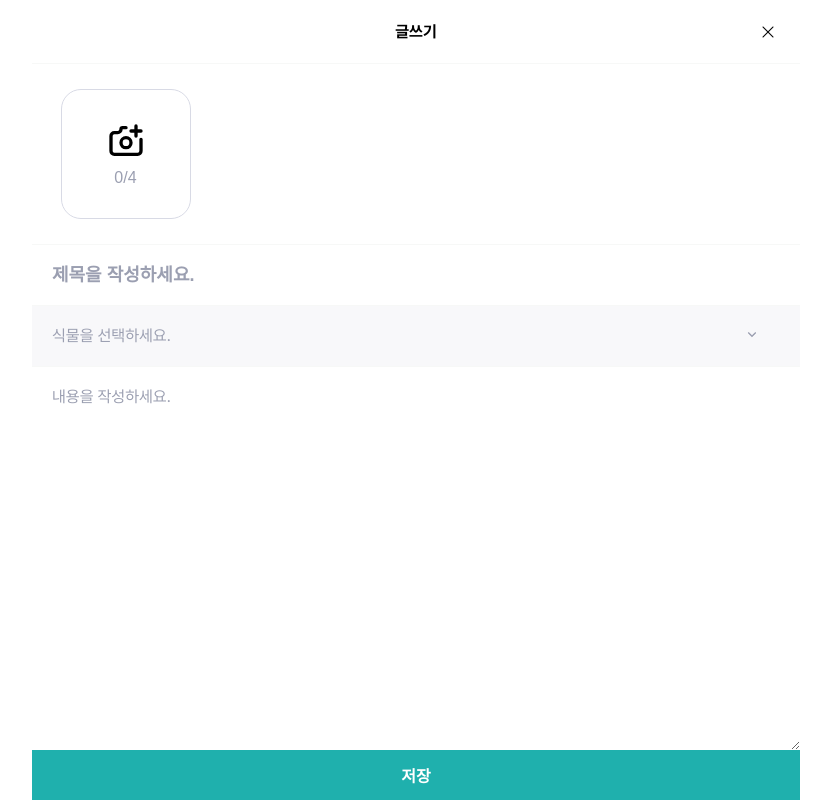
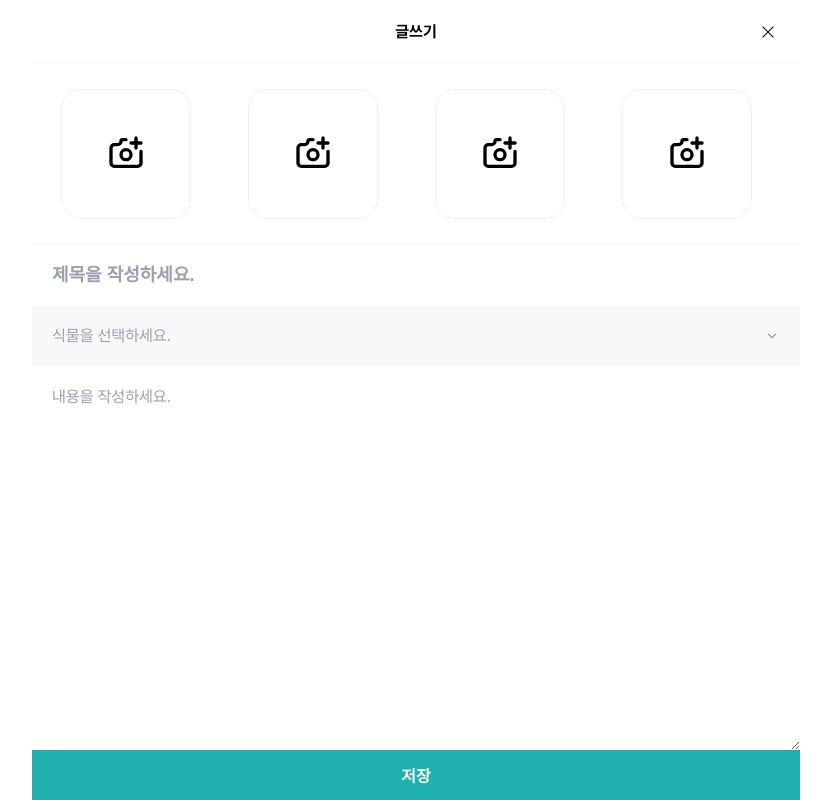
Before and after one commit to kes-knows-nothing/plantopia, a React app: page /diary/write in a window 1280 px wide. Shown: the whole page, without its empty margins (224-1055 px from the left). Built offline with nearby package versions, Linux system fonts and the light colour scheme; the HTML template or start-up script is replaced by a standard one.

Commit message:
Feat: 식물선택 input 바깥 영역 클릭시에 select 닫기

```diff
--- a/src/pages/diaryWritePage/DiaryWritePage.scss
+++ b/src/pages/diaryWritePage/DiaryWritePage.scss
@@ -8,6 +8,10 @@
   width: 1px;
   height: 1px;
   clip: rect(1px, 1px, 1px, 1px);
+}
+
+.hidden {
+  display: none;
 }
 
 /* DIARY-WRITE 페이지 */
@@ -68,7 +72,7 @@
           margin: auto;
           width: 8rem;
           height: 8rem;
-          border: 1px solid #d8dae5;
+          border: 1px solid #efefef;
           border-radius: 1rem;
           overflow: hidden;
           padding: 0;
@@ -100,7 +104,7 @@
           .photo_input {
             display: none;
           }
-          .main-photo {
+          .main_photo {
             width: 100%;
             height: 25%;
 
@@ -120,13 +124,6 @@
             justify-content: center;
             line-height: 1;
           }
-
-          .photo_text.hidden {
-            display: none;
-          }
-          .hidden {
-            display: none;
-          }
         }
 
         .photo_delete_btn {
@@ -143,12 +140,8 @@
           justify-content: center;
 
           position: absolute;
-          right: 0.5rem;
-          top: -0.5rem;
-        }
-
-        .hidden {
-          display: none;
+          right: 0rem;
+          top: -1rem;
         }
       }
     }
@@ -194,6 +187,8 @@
 
           display: flex;
           align-items: center;
+          justify-content: space-between;
+
           position: relative;
           cursor: pointer;
 
@@ -204,10 +199,10 @@
           }
 
           .chosen_wrap {
+            min-height: 6rem;
+
             display: flex;
             align-items: center;
-            min-height: 6rem;
-
             flex-wrap: wrap;
             font-size: 1.4rem;
 
@@ -233,11 +228,13 @@
           }
 
           .arrow_icon {
-            padding: 2rem;
-            position: absolute;
-            right: 2rem;
-            top: 50%;
-            transform: translateY(-50%);
+            height: 6rem;
+            font-size: 1.6rem;
+
+            display: flex;
+            align-items: center;
+            justify-content: flex-end;
+            flex-grow: 1;
           }
         }
 
@@ -350,7 +347,7 @@
               width: 4rem;
               height: 4rem;
               right: 1rem;
-              top: -1rem;
+              top: -1.5rem;
             }
           }
         }
--- a/src/pages/diaryWritePage/SectionBoard.tsx
+++ b/src/pages/diaryWritePage/SectionBoard.tsx
@@ -1,9 +1,10 @@
-import { useState, useCallback } from 'react';
+import { useState, useCallback, useEffect, useRef } from 'react';
 import { RiArrowUpSLine, RiArrowDownSLine, RiCloseFill } from 'react-icons/ri';
 
 const SectionBoard = () => {
   const [isVisible, setIsVisible] = useState(false);
   const [chosenPlants, setChosenPlants] = useState([]);
+  const wrapperRef = useRef(null);
 
   const plantData = [
     { id: 'chk1', value: '식물1' },
@@ -29,6 +30,20 @@ const SectionBoard = () => {
     });
   }
 
+  useEffect(() => {
+    function handleClickOutside(event) {
+      if (wrapperRef.current && !wrapperRef.current.contains(event.target)) {
+        setIsVisible(false);
+      }
+    }
+
+    document.addEventListener('mousedown', handleClickOutside);
+
+    return () => {
+      document.removeEventListener('mousedown', handleClickOutside);
+    };
+  }, []);
+
   function handleChosenPlantClick(plant) {
     setChosenPlants(chosenPlants.filter(p => p !== plant));
   }
@@ -43,7 +58,7 @@ const SectionBoard = () => {
         />
       </div>
 
-      <div className="plant_select_wrapper">
+      <div className="plant_select_wrapper" ref={wrapperRef}>
         <div className="plant_select">
           {chosenPlants.length === 0 ? (
             <div className="choose_text" onClick={toggleSelect}>
--- a/src/pages/diaryWritePage/SectionPhoto.tsx
+++ b/src/pages/diaryWritePage/SectionPhoto.tsx
@@ -5,13 +5,23 @@ import { TbCameraPlus } from 'react-icons/tb';
 import { RiCloseFill } from 'react-icons/ri';
 import 'swiper/css';
 import 'swiper/css/navigation';
-import './photoSection.scss';
+
+const Counter = ({ current, max }) => {
+  return (
+    <div className="photo_counter hidden">
+      <span className="current_count">{current}</span>
+      <span>/</span>
+      <span className="max_count">{max}</span>
+    </div>
+  );
+};
 
 const SectionPhoto = () => {
   const [slidesPerView, setSlidesPerView] = useState(3.5);
-  const [slides, setSlides] = useState([]);
-  const [isFileAttached, setIsFileAttached] = useState(false);
-  const uploadButtonRef = useRef(null);
+  const [slides, setSlides] = useState(
+    new Array(4).fill({ backgroundImage: '' }),
+  );
+  const uploadButtonRefs = useRef([]);
 
   useEffect(() => {
     const handleResize = () => {
@@ -26,26 +36,35 @@ const SectionPhoto = () => {
     };
   }, []);
 
-  const handleFileSelect = useCallback(event => {
+  const handleFileSelect = useCallback(
+    (event, index) => {
       const file = event.target.files[0];
       if (file) {
         const reader = new FileReader();
         reader.onload = e => {
           const backgroundImage = `url(${e.target.result})`;
-        const updatedSlides = [{ backgroundImage }];
+          const updatedSlides = [...slides];
+          updatedSlides[index] = { backgroundImage };
+          uploadButtonRefs.current[index].style.backgroundImage =
+            backgroundImage;
           setSlides(updatedSlides);
-        uploadButtonRef.current.style.backgroundImage = backgroundImage;
-        setIsFileAttached(true);
         };
         reader.readAsDataURL(file);
       }
-  }, []);
+      event.target.value = null;
+    },
+    [slides],
+  );
 
-  const handleDeleteFile = useCallback(() => {
-    setSlides([]);
-    uploadButtonRef.current.style.backgroundImage = '';
-    setIsFileAttached(false);
-  }, []);
+  const handleDeleteFile = useCallback(
+    index => {
+      const updatedSlides = [...slides];
+      updatedSlides[index] = { backgroundImage: '' };
+      setSlides(updatedSlides);
+      uploadButtonRefs.current[index].style.backgroundImage = '';
+    },
+    [slides],
+  );
 
   return (
     <section className="photo_section">
@@ -55,18 +74,25 @@ const SectionPhoto = () => {
         slidesPerView={slidesPerView}
         spaceBetween={0}
       >
-        <SwiperSlide className="slide">
+        {slides.map((slide, index) => (
+          <SwiperSlide
+            key={index}
+            className={`slide ${index === 0 ? 'first_slide' : ''}`}
+          >
             <button
-            className={`upload_button ${isFileAttached ? 'attached' : ''}`}
-            ref={uploadButtonRef}
+              className={`upload_button ${
+                slide.backgroundImage ? 'attached' : ''
+              }`}
+              ref={el => (uploadButtonRefs.current[index] = el)}
             >
-            <label htmlFor="photoInput" className="photo_label">
+              <label htmlFor={`photoInput-${index}`} className="photo_label">
                 <div className="photo_text">
-                {!isFileAttached && (
+                  {!slide.backgroundImage && (
                     <>
                       <TbCameraPlus className="camera_icon" />
-                    <div className="photo_counter">
-                      <span className="current_count">0</span>
+
+                      <div className="photo_counter hidden">
+                        <span className="current_count">{index}</span>
                         <span>/</span>
                         <span className="max_count">4</span>
                       </div>
@@ -76,19 +102,25 @@ const SectionPhoto = () => {
               </label>
               <input
                 className="photo_input"
-              id="photoInput"
+                id={`photoInput-${index}`}
                 accept="image/*"
                 type="file"
-              onChange={handleFileSelect}
+                onChange={e => handleFileSelect(e, index)}
               />
-            {isFileAttached && <div className="main_photo">대표사진</div>}
+              {index === 0 && slide.backgroundImage && (
+                <div className="main_photo">대표사진</div>
+              )}
             </button>
-          {isFileAttached && (
-            <button className="photo_delete_btn" onClick={handleDeleteFile}>
+            {slide.backgroundImage && (
+              <button
+                className="photo_delete_btn"
+                onClick={() => handleDeleteFile(index)}
+              >
                 <RiCloseFill />
               </button>
             )}
           </SwiperSlide>
+        ))}
       </Swiper>
     </section>
   );
```
Also changed, not shown: src/pages/diaryWritePage/photoSection.scss (deleted). Lines whose indentation alone changed are shown as unchanged.
